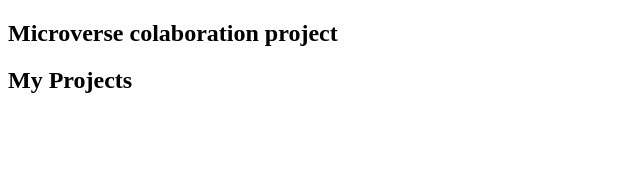
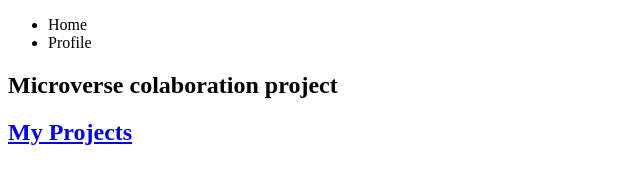
Before and after one commit to naji-97/Pesronal-Portfolio, a plain HTML site: page index.html in a window 1280 px wide. Shown: the whole page, without its empty margins (0-640 px from the left). Drawn offline with Linux system fonts and the light colour scheme.

Commit message:
Added a link and navbar

```diff
--- a/index.html
+++ b/index.html
@@ -7,12 +7,18 @@
     <title>Personal-Portolio-Microvese</title>
 </head>
 <body>
+    <nav id="navbar">
+        <ul>
+            <li>Home</li>
+            <li>Profile</li>
+        </ul>
+    </nav>
     <section id="welcome-section">
         <h1>Microverse colaboration project</h1>
     </section>
 
     <section id="projects">
-        <h1 class="project-tile"> My Projects</h1>
+        <h2 class="project-tile"><a href="https://www.google.com/url?sa=t&rct=j&q=&esrc=s&source=web&cd=&cad=rja&uact=8&ved=2ahUKEwjJ-_-pwKP6AhX0S2wGHROZDpcQFnoECBEQAQ&url=https%3A%2F%2Fwww.managementstudyguide.com%2Fwhat-is-project.htm&usg=AOvVaw2qA5T7ByxP0Gonkp7BEkyj">My Projects</a></h2>
     </section>
 </body>
 </html>
```
